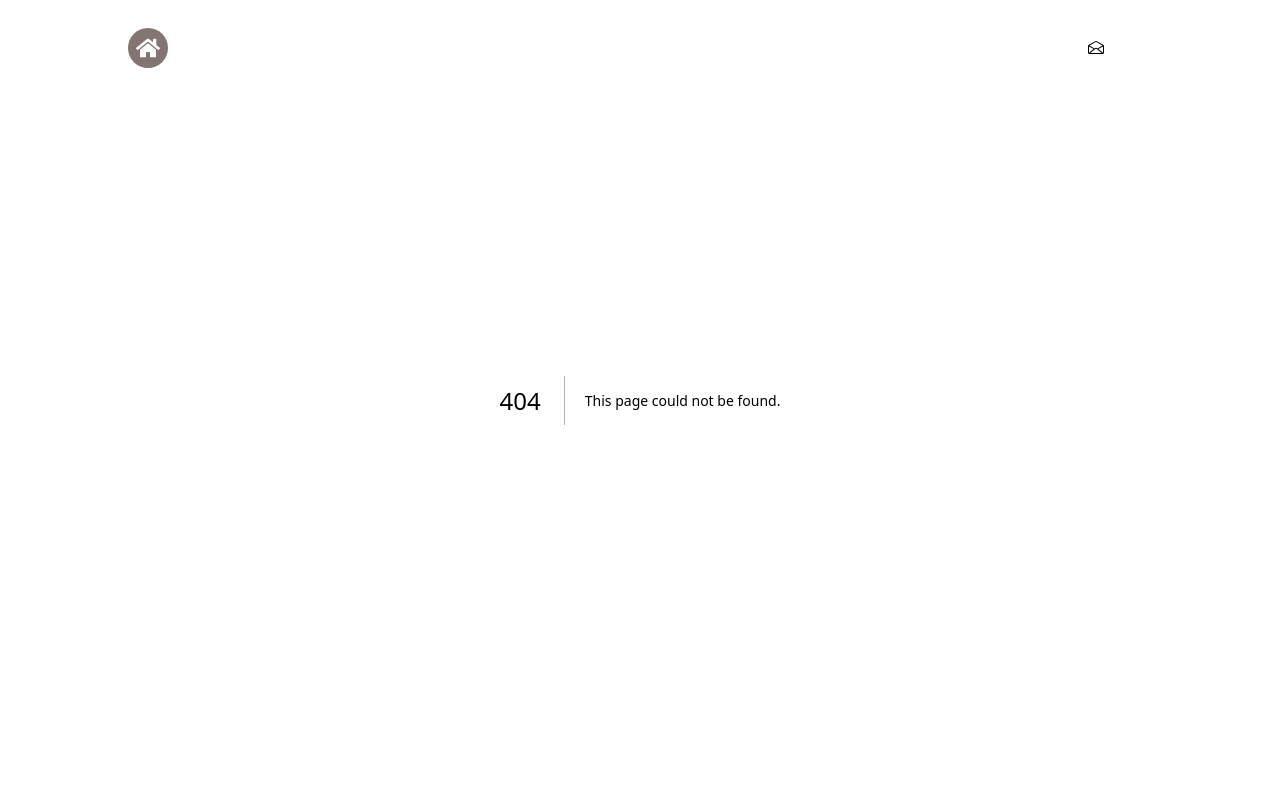
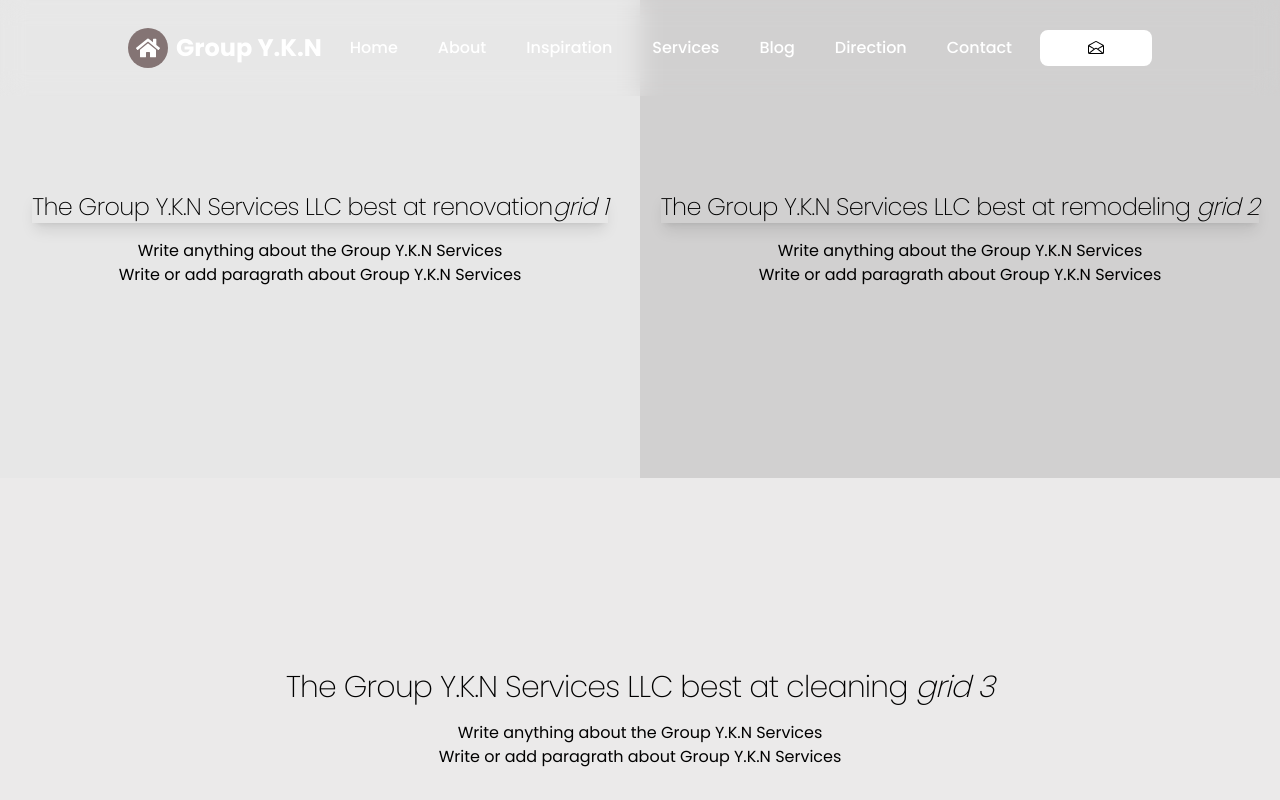
Before and after one commit to escardes/customer_1, a Next.js app: page /About in a window 1280 px wide. Before the commit this address had no page. Shown: the top 800 px of the page. Built offline with nearby package versions, Linux system fonts and the light colour scheme.

Commit message:
center in inspiration

```diff
--- /dev/null
+++ b/app/About/page.tsx
@@ -0,0 +1,29 @@
+import React from 'react'
+
+export default function About() {
+  return (
+    <div className='container grid grid-cols-1 md:grid-cols-2 w-full h-[120vh] mx-auto bg-[#f1efef]'>
+        <div className='relative bg-[#e7e7e7] flex flex-col items-center justify-center shadow-lg'>
+           <h2 className='text-2xl font-extralight tracking-tight shadow-lg mb-4'>
+               The Group Y.K.N Services LLC best at renovation<em>grid 1</em>
+           </h2>
+           <div>Write anything about the Group Y.K.N Services</div>
+           <p> Write or add paragrath about Group Y.K.N Services</p>
+        </div>
+        <div className='relative bg-[#d1d0d0] flex flex-col items-center justify-center'>
+           <h2 className='text-2xl font-extralight tracking-tight shadow-lg mb-4'>
+               The Group Y.K.N Services LLC best at remodeling <em>grid 2</em>
+           </h2>
+           <div>Write anything about the Group Y.K.N Services</div>
+           <p> Write or add paragrath about Group Y.K.N Services</p>
+        </div>
+        <div className="relative bg-[#ebeaea] flex flex-col items-center justify-center col-span-2">
+           <h2 className='text-3xl font-extralight tracking-tight mb-4'>
+               The Group Y.K.N Services LLC best at cleaning <em>grid 3</em>
+           </h2>
+           <div>Write anything about the Group Y.K.N Services</div>
+           <p> Write or add paragrath about Group Y.K.N Services</p>
+        </div>
+    </div>
+  )
+}
--- a/app/Contact/page.tsx
+++ b/app/Contact/page.tsx
@@ -40,7 +40,7 @@ const Contact = () => {
       <div className=' grid grid-cols-1 md:grid-cols-2'>
         <div className="relative inset-auto w-[90%] h-[140vh] m-auto min-h-screen flex items-center justify-center">
           <div className="absolute w-full h-full transition-all duration-300 bg-[#847600] rounded-sm  hover:blur-sm z-10"></div>
-        <div className="z-40 items-center justify-center">
+          <div className=" z-40">
             <Image
               src='/images/renovate39.png'
               alt="Image not found"
@@ -49,20 +49,21 @@ const Contact = () => {
               priority
               className="w-full h-full object-cover rounded-full shadow-lg"
             />
-          <div className="absolute pt-5 pb-3 font-bold w-full h-full flex flex-col text-bold text-3xl text-white z-20">CONTACT US
-            <div className='flex flex-col'>
+            <div className="relative pt-5 pb-3 font-bold w-full h-full flex flex-col text-bold text-3xl text-white z-20 items-center justify-center">CONTACT US
+
                  <p className='text-xl font-bold'>ADDRESS:</p>
                  <p className='text-lg'>1719 Route 10 East Suite 100</p>
                  <p className='text-lg'>Parsippany, NJ 07054</p>
-            </div>
-            <div className='flex flex-col'>
+
+
                 <p className='text-xl'>PHONE:</p>
                 <p className='text-lg'>+1 928-456-3875</p>
-            </div>
-            <div className='flex flex-col'>
+
+
                 <p className='text-xl font-bold'>FAX:</p>
                 <p className='text-lg'>+1 973-267-4202</p>
-            </div>
+                <p className='text-xl'>Email:</p>
+                <p className='text-lg'>info@groupyknllc.com</p>
             </div>
           </div>
         </div>
--- /dev/null
+++ b/app/Inspiration/page.tsx
@@ -0,0 +1,13 @@
+import React from 'react'
+
+const page = () => {
+  return (
+    <div className='relative w-full h-[120vh] flex items-center justify-center bg-[#edebeb]'>
+        <div className='absolute  shadow-2xl text-center'>Work still going on for this page!
+           <br /> <em>Our dedication is better work with  your complete satisfaction!</em>
+        </div>
+    </div>
+  )
+}
+
+export default page
--- a/constant/constant.ts
+++ b/constant/constant.ts
@@ -10,13 +10,13 @@ export const navLinks = [
   },
   {
     id: 2,
-    url: "#",
+    url: "/About",
     label: "About",
   },
   ,
   {
     id: 3,
-    url: "#",
+    url: "/Inspiration",
     label: "Inspiration",
   },
   {
--- a/package.json
+++ b/package.json
@@ -10,6 +10,7 @@
   },
   "dependencies": {
     "aos": "^3.0.0-beta.6",
+    "motion": "^11.15.0",
     "next": "15.0.4",
     "react": "^19.0.0",
     "react-dom": "^19.0.0",
```
Also changed, not shown: 1 other file (tests, documents, lock files or other folders). Lines whose indentation alone changed are shown as unchanged.
